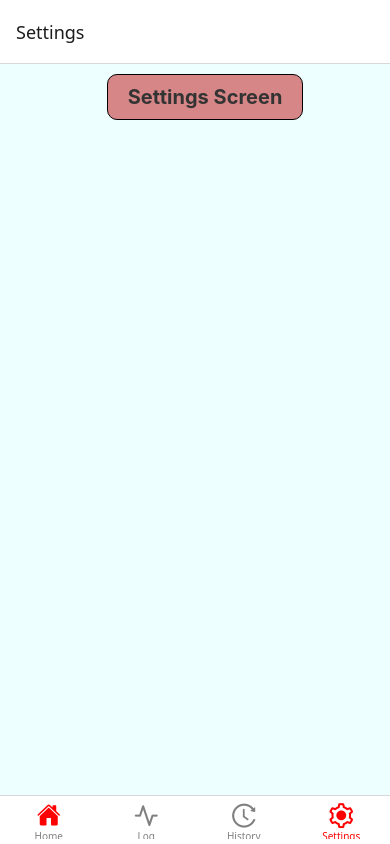
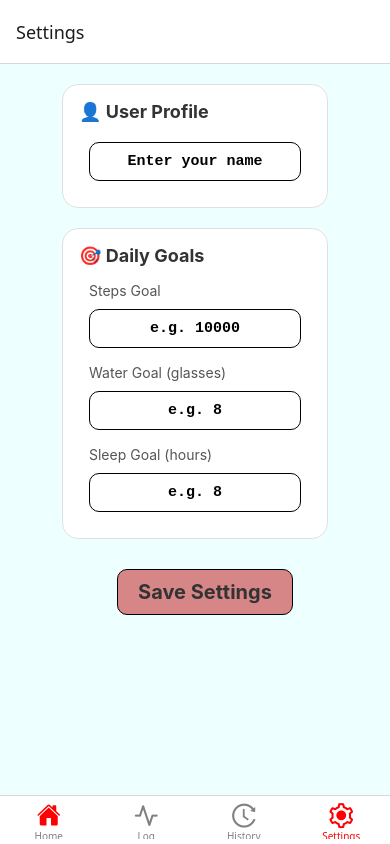
Before and after one commit to shrinivas-sn/wellness-companion-app, a React Native app: screen /Settings in a window 390 px wide. Built offline with nearby package versions, Linux system fonts and the light colour scheme; no server answers; what react-native-worklets would draw is missing.

Commit message:
Updated SettingsScreen with user details saving logic

```diff
--- a/src/screens/HistoryScreen.js
+++ b/src/screens/HistoryScreen.js
@@ -1,4 +1,4 @@
-import { useCallback } from "react";
+import { useCallback, useState } from "react";
 import { useFocusEffect } from "@react-navigation/native";
 import {
   FlatList,
@@ -13,11 +13,19 @@ import { useAsyncStorage } from "../hooks/useAsyncStorage";
 export default function HistoryScreen() {
   const { data, loadData, saveData } = useAsyncStorage("wellness_logs");
 
+  const [refreshing, setRefreshing] = useState(false);
+
   useFocusEffect(
     useCallback(() => {
       loadData();
     }, [])
   );
+
+  const handleRefresh = async () => {
+    setRefreshing(true);
+    await loadData();
+    setRefreshing(false);
+  };
 
   const handleDelete = (indexToDelete) => {
     const newData = data.filter((_, index) => index !== indexToDelete);
@@ -59,6 +67,8 @@ export default function HistoryScreen() {
           data={data}
           keyExtractor={(item, index) => index.toString()}
           renderItem={renderLogItem}
+          refreshing={refreshing}
+          onRefresh={handleRefresh}
         />
       )}
     </View>
--- a/src/screens/SettingsScreen.js
+++ b/src/screens/SettingsScreen.js
@@ -1,9 +1,109 @@
-import Button from "../components/CustomButton";
+import { useEffect, useState } from "react";
+import { Alert, ScrollView, StyleSheet, Text, View } from "react-native";
+import CustomButton from "../components/CustomButton";
+import InputText from "../components/InputText";
 import ScreenWrapper from "../components/ScreenWrapper";
+import { useAsyncStorage } from "../hooks/useAsyncStorage";
+
 export default function SettingsScreen() {
+  const [name, setName] = useState("");
+  const [stepsGoal, setStepsGoal] = useState("");
+  const [waterGoal, setWaterGoal] = useState("");
+  const [sleepGoal, setSleepGoal] = useState("");
+
+  const { data, loadData, saveData } = useAsyncStorage("user_settings");
+
+  useEffect(() => {
+    loadData();
+  }, []);
+
+  useEffect(() => {
+    if (data) {
+      setName(data.name || "");
+      setStepsGoal(data.stepsGoal || "");
+      setWaterGoal(data.waterGoal || "");
+      setSleepGoal(data.sleepGoal || "");
+    }
+  }, [data]);
+
+  const handleSave = () => {
+    if (!name) {
+      Alert.alert("Missing Info", "Please enter your name.");
+      return;
+    }
+    const settings = { name, stepsGoal, waterGoal, sleepGoal };
+    saveData(settings);
+    Alert.alert("Saved!", `Welcome, ${name}! Your goals have been updated.`);
+  };
+
   return (
     <ScreenWrapper>
-      <Button title="Settings Screen" />
+      <ScrollView contentContainerStyle={styles.container}>
+        <View style={styles.section}>
+          <Text style={styles.sectionTitle}>👤 User Profile</Text>
+          <InputText
+            placeholder="Enter your name"
+            onChangeText={setName}
+            value={name}
+          />
+        </View>
+
+        <View style={styles.section}>
+          <Text style={styles.sectionTitle}>🎯 Daily Goals</Text>
+          <Text style={styles.label}>Steps Goal</Text>
+          <InputText
+            placeholder="e.g. 10000"
+            onChangeText={setStepsGoal}
+            value={stepsGoal}
+            keyboardType="numeric"
+          />
+          <Text style={styles.label}>Water Goal (glasses)</Text>
+          <InputText
+            placeholder="e.g. 8"
+            onChangeText={setWaterGoal}
+            value={waterGoal}
+            keyboardType="numeric"
+          />
+          <Text style={styles.label}>Sleep Goal (hours)</Text>
+          <InputText
+            placeholder="e.g. 8"
+            onChangeText={setSleepGoal}
+            value={sleepGoal}
+            keyboardType="numeric"
+          />
+        </View>
+
+        <CustomButton title="Save Settings" onPress={handleSave} />
+      </ScrollView>
     </ScreenWrapper>
   );
 }
+
+const styles = StyleSheet.create({
+  container: {
+    padding: 20,
+    alignItems: "center",
+  },
+  section: {
+    width: "100%",
+    backgroundColor: "white",
+    borderRadius: 16,
+    padding: 16,
+    marginBottom: 20,
+    borderWidth: 1,
+    borderColor: "#e0e0e0",
+    elevation: 2,
+  },
+  sectionTitle: {
+    fontSize: 18,
+    fontWeight: "bold",
+    color: "#333",
+    marginBottom: 10,
+  },
+  label: {
+    fontSize: 14,
+    color: "#555",
+    marginLeft: 10,
+    marginTop: 6,
+  },
+});
```
